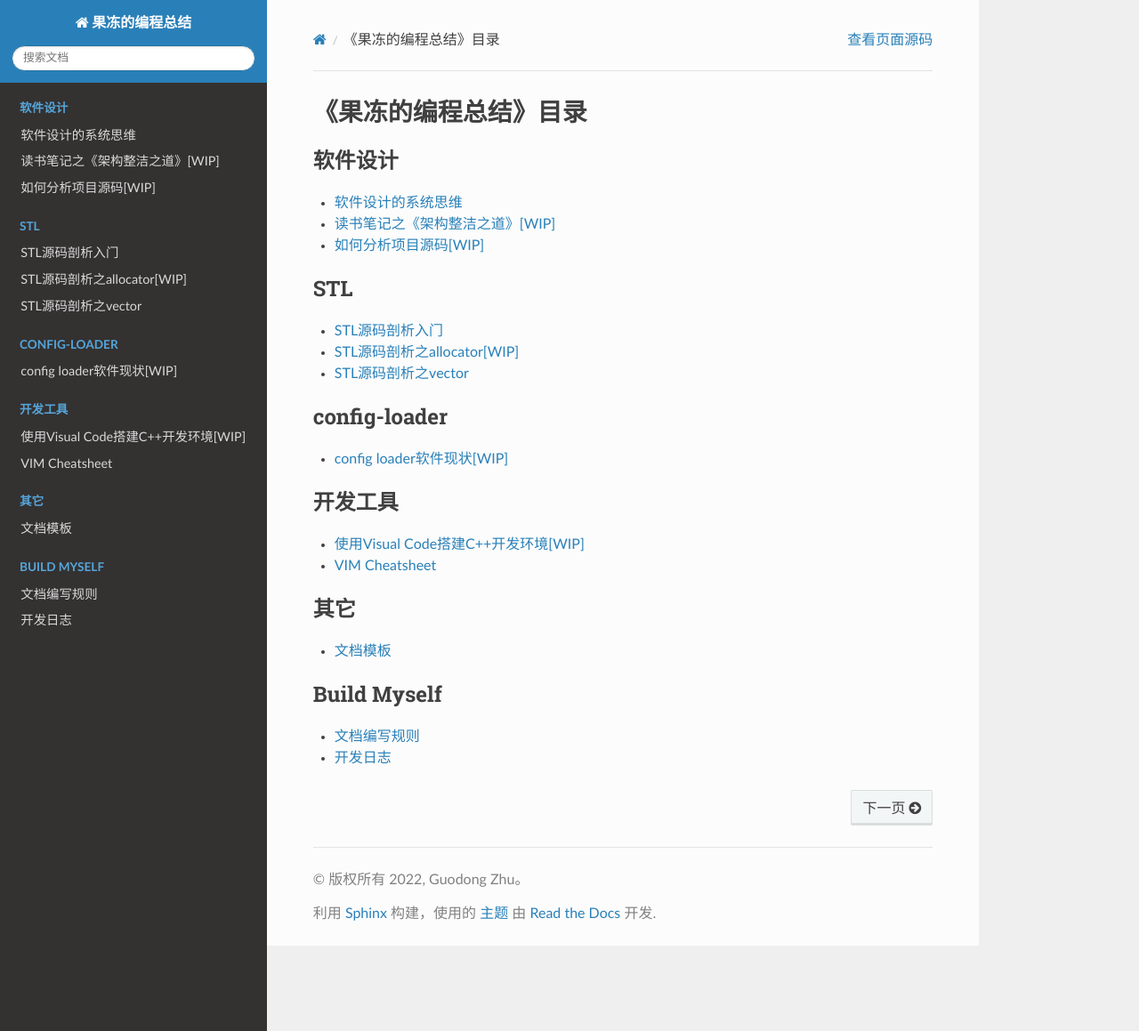
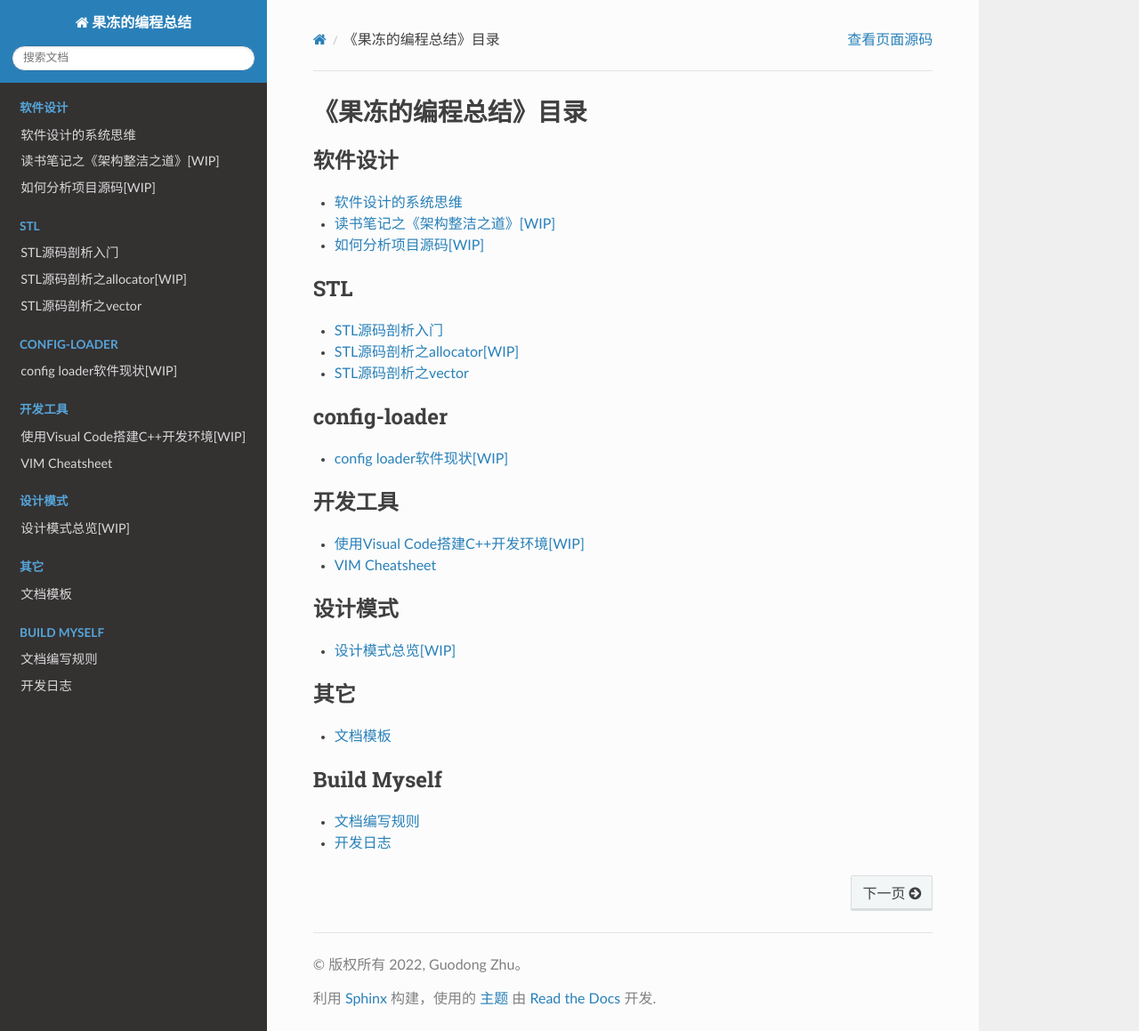
Before and after one commit to VincentZhu007/guodong-summary, a Sphinx documentation site: the page built from source/index.rst, in a window 1280 px wide and 1159 px high. Shown: the whole window at 89% size. Built offline with Sphinx 7.4.7 and the Read the Docs theme 2.0.0, drawn with Linux system fonts in a browser that asks for light colours.

Commit message:
创建《设计模式》分类

```diff
--- /dev/null
+++ b/source/05-design-patterns/01-design-pattern-summary.rst
@@ -0,0 +1,11 @@
+设计模式总览[WIP]
+======================================
+
++---------+-----------------+
+| Author  | Guodong Zhu     |
++---------+-----------------+
+| Version | 0.1.0           |
++---------+-----------------+
+
+1、设计模式的由来
+--------------------------------------
--- a/source/index.rst
+++ b/source/index.rst
@@ -37,6 +37,13 @@
 .. toctree::
    :maxdepth: 1
    :glob:
+   :caption: 设计模式
+
+   05-design-patterns/*
+
+.. toctree::
+   :maxdepth: 1
+   :glob:
    :caption: 其它
 
    88-misc/*
```
